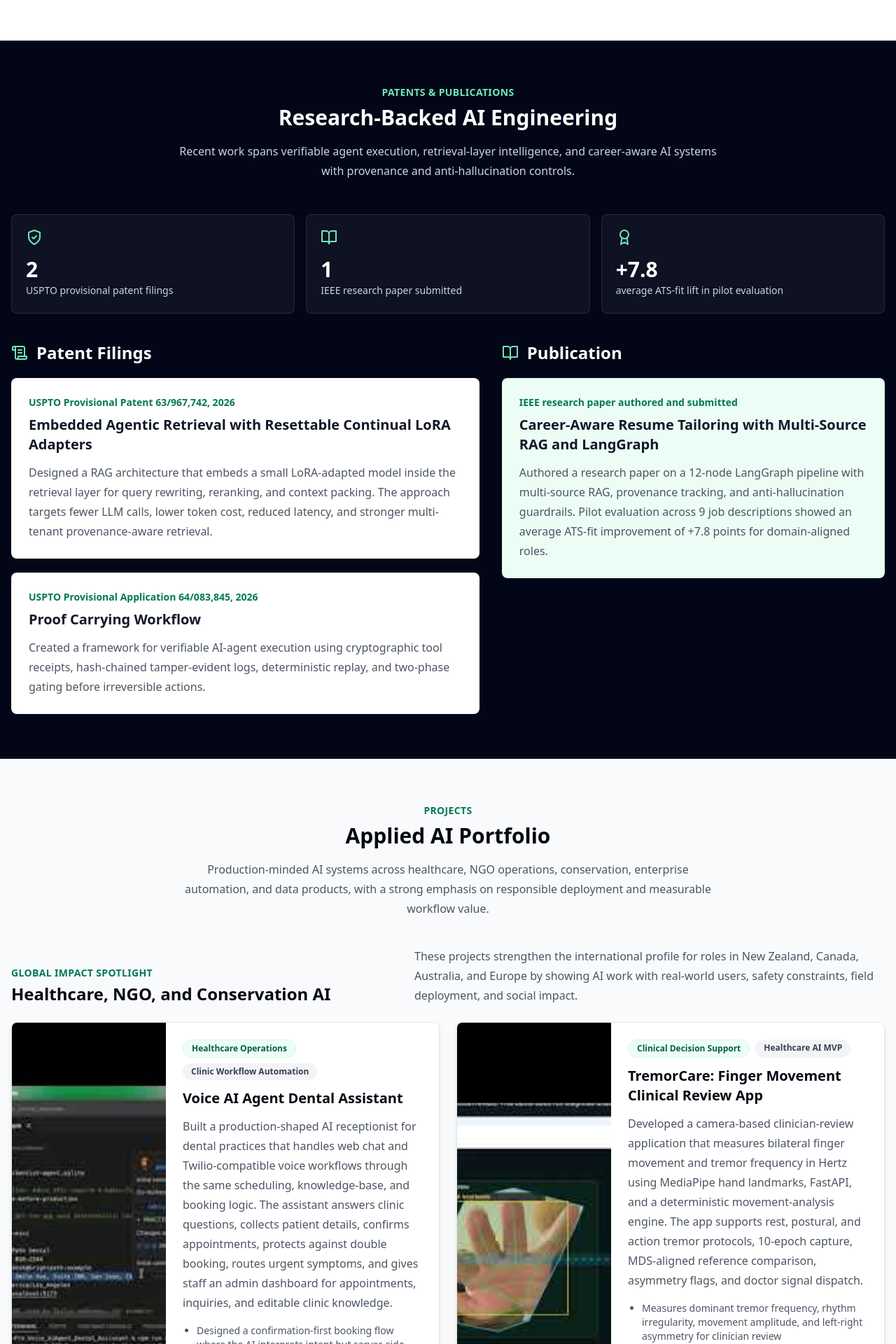
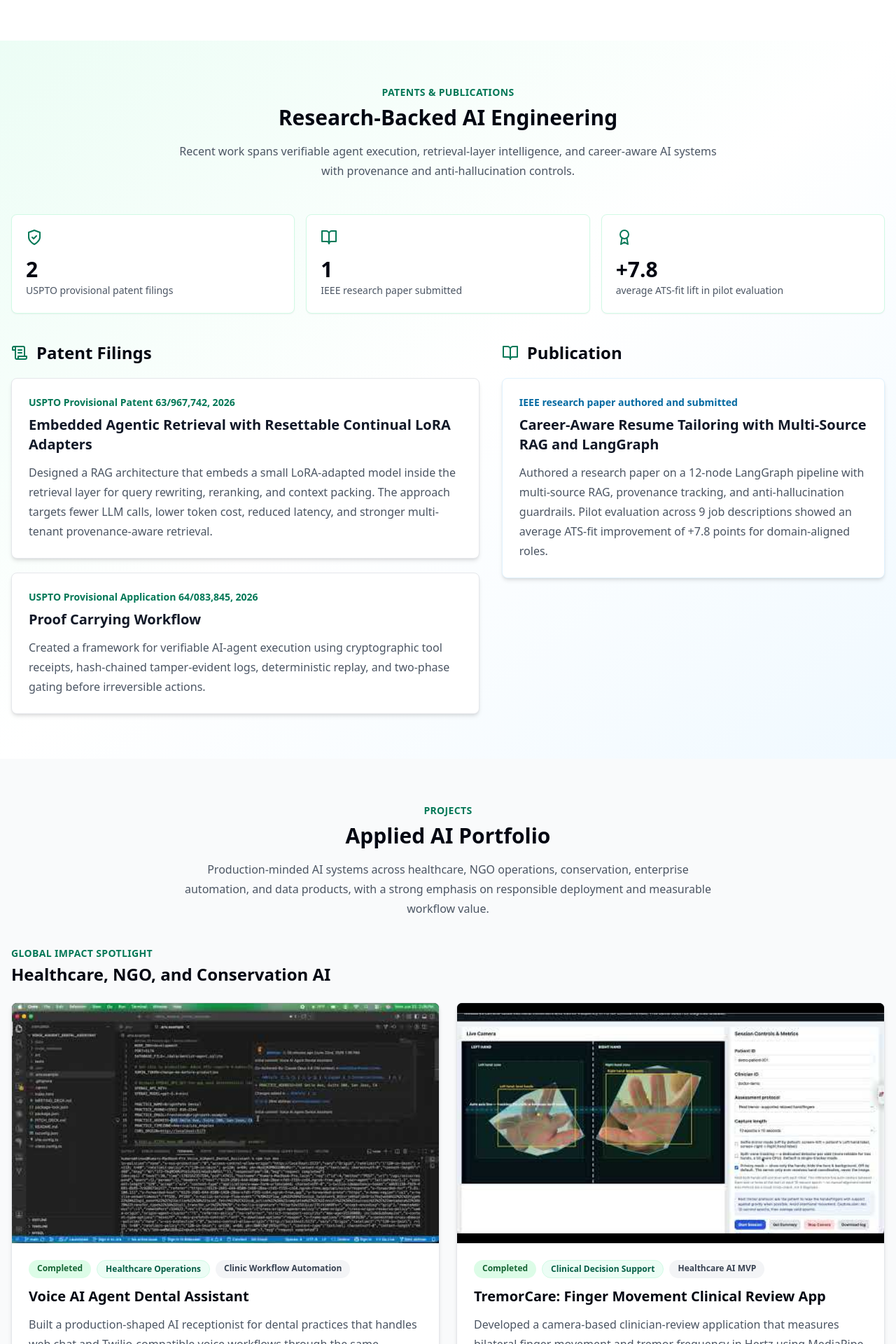
Before and after one commit to Abhinav0905/Abhinav0905.github.io, a React (Vite) app: page / in a window 1280 px wide. Shown: the part 3140-5060 px from the top of the page at 70% size. Built offline with nearby package versions, Linux system fonts and the light colour scheme; no server answers.

Commit message:
Refine AI project spotlights and research styling

```diff
--- a/src/components/Projects.tsx
+++ b/src/components/Projects.tsx
@@ -94,7 +94,7 @@
     description: 'Supporting Gaia AI with deployment and YOLO model fine-tuning for Kenya wildlife detection. The dashboard turns camera-trap uploads into conservation intelligence for Tsavo field teams, including detected animals, species counts, activity patterns, model comparison, reports, and alerting workflows for practical field review.',
     image: gaiaTsavoImg,
     technologies: ['YOLO Fine-Tuning', 'Computer Vision', 'Model Deployment', 'Wildlife Detection', 'Dashboarding', 'AWS EC2'],
-    status: 'in-progress',
+    status: 'completed',
     category: 'ngo-social-impact',
     impactArea: 'NGO Conservation AI',
     partnerType: 'Gaia AI / Kenya Wildlife',
@@ -298,28 +298,27 @@
         </div>
 
         <div className="mb-12">
-          <div className="flex flex-col md:flex-row md:items-end md:justify-between gap-4 mb-6">
+          <div className="mb-6">
             <div>
               <p className="text-sm font-semibold uppercase tracking-wide text-emerald-700">Global Impact Spotlight</p>
               <h3 className="text-2xl font-bold text-gray-950 mt-1">Healthcare, NGO, and Conservation AI</h3>
             </div>
-            <p className="text-gray-600 max-w-2xl leading-7">
-              These projects strengthen the international profile for roles in New Zealand, Canada, Australia, and
-              Europe by showing AI work with real-world users, safety constraints, field deployment, and social impact.
-            </p>
           </div>
 
           <div className="grid lg:grid-cols-2 gap-6">
             {spotlightProjects.map((project) => (
               <article key={project.title} className="bg-white border border-gray-200 rounded-lg overflow-hidden shadow-md hover:shadow-lg transition">
-                <div className="grid md:grid-cols-[220px_minmax(0,1fr)] h-full">
+                <div className="h-full flex flex-col">
                   <img
                     src={project.image}
                     alt={project.title}
-                    className="w-full h-56 md:h-full object-cover"
+                    className="w-full aspect-video object-cover bg-gray-950"
                   />
-                  <div className="p-6">
+                  <div className="p-6 flex flex-col flex-1">
                     <div className="flex flex-wrap gap-2 mb-3">
+                      <span className={`px-3 py-1 rounded-full text-xs font-semibold ${statusColors[project.status]}`}>
+                        {project.status === 'poc' ? 'POC Stage' : project.status.split('-').map(word => word.charAt(0).toUpperCase() + word.slice(1)).join(' ')}
+                      </span>
                       {project.impactArea && (
                         <span className="px-3 py-1 bg-emerald-50 border border-emerald-100 rounded-full text-xs font-semibold text-emerald-800">
                           {project.impactArea}
@@ -347,7 +346,7 @@
                         </span>
                       ))}
                     </div>
-                    <div className="flex gap-4 mt-5">
+                    <div className="flex gap-4 mt-5 pt-1">
                       {project.github && (
                         <a
                           href={project.github}
--- a/src/components/Research.tsx
+++ b/src/components/Research.tsx
@@ -35,14 +35,14 @@
 
 export function Research() {
   return (
-    <section id="research" className="py-16 bg-slate-950 text-white">
+    <section id="research" className="py-16 bg-gradient-to-br from-emerald-50 via-white to-sky-50 text-gray-950">
       <div className="container mx-auto px-4">
         <div className="max-w-3xl mx-auto text-center mb-12">
-          <p className="text-sm font-semibold uppercase tracking-wide text-emerald-300">Patents & Publications</p>
+          <p className="text-sm font-semibold uppercase tracking-wide text-emerald-700">Patents & Publications</p>
           <h2 className="text-3xl font-bold mt-2">
             Research-Backed AI Engineering
           </h2>
-          <p className="text-slate-300 mt-4 leading-7">
+          <p className="text-gray-600 mt-4 leading-7">
             Recent work spans verifiable agent execution, retrieval-layer intelligence, and career-aware AI systems
             with provenance and anti-hallucination controls.
           </p>
@@ -53,10 +53,10 @@
             const Icon = point.icon;
 
             return (
-              <div key={point.label} className="border border-white/10 bg-white/5 rounded-lg p-5">
-                <Icon className="w-6 h-6 text-emerald-300 mb-4" />
+              <div key={point.label} className="border border-emerald-100 bg-white rounded-lg p-5 shadow-sm">
+                <Icon className="w-6 h-6 text-emerald-700 mb-4" />
                 <p className="text-3xl font-bold">{point.value}</p>
-                <p className="text-sm text-slate-300 leading-6">{point.label}</p>
+                <p className="text-sm text-gray-600 leading-6">{point.label}</p>
               </div>
             );
           })}
@@ -65,12 +65,12 @@
         <div className="grid lg:grid-cols-[1.1fr_0.9fr] gap-8">
           <div>
             <div className="flex items-center gap-3 mb-5">
-              <ScrollText className="w-6 h-6 text-emerald-300" />
+              <ScrollText className="w-6 h-6 text-emerald-700" />
               <h3 className="text-2xl font-semibold">Patent Filings</h3>
             </div>
             <div className="space-y-5">
               {patents.map((patent) => (
-                <article key={patent.title} className="border border-white/10 bg-white rounded-lg p-6 text-gray-900">
+                <article key={patent.title} className="border border-gray-200 bg-white rounded-lg p-6 text-gray-900 shadow-md">
                   <p className="text-sm font-semibold text-emerald-700">{patent.filing}</p>
                   <h4 className="text-xl font-semibold mt-2">{patent.title}</h4>
                   <p className="text-gray-600 leading-7 mt-3">{patent.description}</p>
@@ -81,12 +81,12 @@
 
           <div>
             <div className="flex items-center gap-3 mb-5">
-              <BookOpen className="w-6 h-6 text-emerald-300" />
+              <BookOpen className="w-6 h-6 text-emerald-700" />
               <h3 className="text-2xl font-semibold">Publication</h3>
             </div>
             {publications.map((publication) => (
-              <article key={publication.title} className="border border-emerald-300/20 bg-emerald-50 rounded-lg p-6 text-gray-900">
-                <p className="text-sm font-semibold text-emerald-700">{publication.venue}</p>
+              <article key={publication.title} className="border border-sky-100 bg-white rounded-lg p-6 text-gray-900 shadow-md">
+                <p className="text-sm font-semibold text-sky-700">{publication.venue}</p>
                 <h4 className="text-xl font-semibold mt-2">{publication.title}</h4>
                 <p className="text-gray-600 leading-7 mt-3">{publication.description}</p>
               </article>
```
Also changed, not shown: 10 other files (tests, documents, lock files or other folders).
